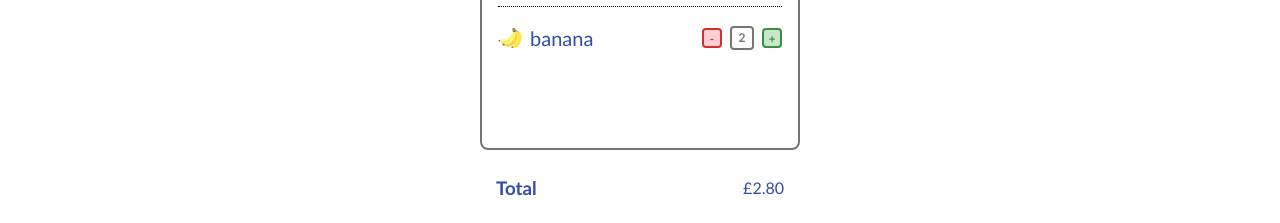
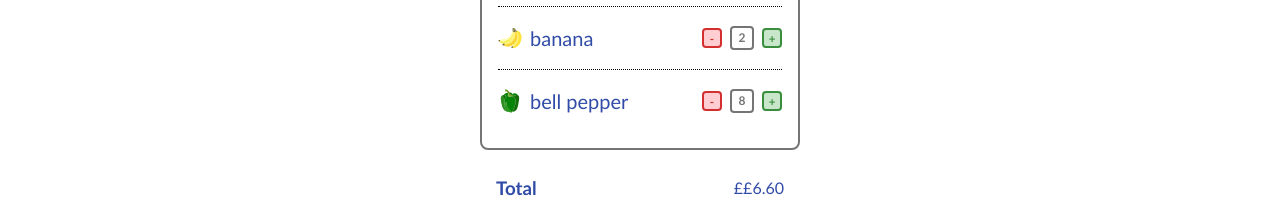
Before and after one commit to ElonaKajtazi/hoxton-react-grocero, a React (Vite) app: page / in a window 1280 px wide. Shown: the part 574-797 px from the top of the page. Built offline with nearby package versions, Linux system fonts and the light colour scheme.

Commit message:
rendering the total dinamicly!!

```diff
--- a/src/App.tsx
+++ b/src/App.tsx
@@ -62,7 +62,7 @@ function App() {
       id: 7,
       name: "bell pepper",
       price: 0.45,
-      inCart: 0,
+      inCart: 8,
       icon: "assets/icons/007-bell-pepper.svg",
     },
     {
@@ -92,6 +92,14 @@ function App() {
     return store.filter((item) => item.inCart > 0);
   }
   const cart = getInCart();
+
+  function total() {
+    let total = 0;
+    for (let item of cart) {
+      total += item.price * item.inCart;
+    }
+    return total;
+  }
   return (
     <div className="App">
       <header id="store">
@@ -132,7 +140,7 @@ function App() {
         <div className="total-section">
           <h3>Total</h3>
           <div>
-            £<span class="total-price">2.80</span>
+            £<span className="total-price">£{total().toFixed(2)}</span>
           </div>
         </div>
       </main>
```
